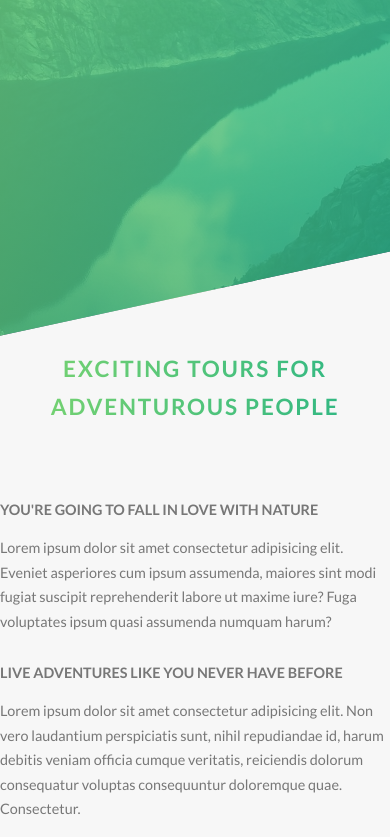
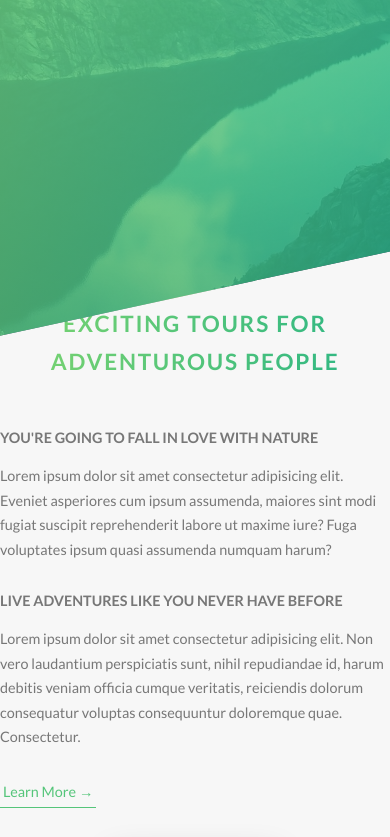
Before and after one commit to marselgray/natours, a website: page index.html in a window 390 px wide. Shown: the part 466-1303 px from the top of the page. Drawn offline with Linux system fonts and the light colour scheme.

Commit message:
Media Queries: layout and feature sections

```diff
--- a/sass/base/_utilities.scss
+++ b/sass/base/_utilities.scss
@@ -4,10 +4,18 @@
 
 .u-margin-bottom-big{
 	margin-bottom: 8rem !important;
+
+	@include breakpoint(medium){
+		margin-bottom: 5rem !important;
+	}
 }
 
 .u-margin-bottom-medium{
 	margin-bottom: 4rem !important;
+
+	@include breakpoint(medium){
+		margin-bottom: 3rem !important;
+	}
 }
 
 .u-margin-bottom-small{
--- a/sass/components/_composition.scss
+++ b/sass/components/_composition.scss
@@ -10,19 +10,44 @@
 		transition: all .2s;
 		outline-offset: 2rem;
 
+		@include breakpoint(medium){
+			float: left;
+			position: relative;
+			width: 33.33333%;
+			box-shadow: 0 1.5rem 3rem rgba($color-black, .2);
+		}
+
 		&--p1{
 			left: 0;
 			top: -2rem;
+
+			@include breakpoint(medium){
+				top: 0;
+				transform: scale(1.2);
+			}
+
 		}
 
 		&--p2{
 			right: 0;
 			top: 2rem;
+
+			@include breakpoint(medium){
+				top: -1rem;
+				transform: scale(1.3);
+				z-index: 100;
+			}
 		}
 
 		&--p3{
 			left: 20%;
 			top: 10rem;
+
+			@include breakpoint(medium){
+				top: 1rem;
+				left: 0;
+				transform: scale(1.1);
+			}
 		}
 
 		&:hover{
--- a/sass/components/_feature-box.scss
+++ b/sass/components/_feature-box.scss
@@ -7,6 +7,10 @@
 	box-shadow: 0 1.5rem 4rem rgba($color-black, .15);
 	transition: transform .3s;
 
+	@include breakpoint(medium){
+		padding: 2rem;
+	}
+
 	&__icon{
 		font-size: 6rem;
 		margin-bottom: .5rem;
@@ -14,6 +18,10 @@
 		background-image: linear-gradient(to right, $color-primary-light, $color-primary-dark);
 		-webkit-background-clip: text;
 		color: transparent;
+
+		@include breakpoint(medium){
+			margin: 0;
+		}
 	}
 
 	&:hover{
--- a/sass/layout/_footer.scss
+++ b/sass/layout/_footer.scss
@@ -11,6 +11,10 @@
 	&__logo-box{
 		text-align: center;
 		margin-bottom: 8rem;
+
+		@include breakpoint(medium){
+			margin-bottom: 6rem;
+		}
 	}
 
 	&__logo{
--- a/sass/pages/_home.scss
+++ b/sass/pages/_home.scss
@@ -2,6 +2,10 @@
 	background-color: $color-grey-light-1;
 	padding: 25rem 0;
 	margin-top: -25vh;
+
+	@include breakpoint(medium){
+		padding: 20rem 0;
+	}
 }
 
 .section-features{
@@ -19,17 +23,29 @@
 	& > * {
 		transform: skewY(7deg);
 	}
+
+	@include breakpoint(medium){
+		padding: 10rem 0;
+	}
 }
 
 .section-tours{
 	background-color: $color-grey-light-1;
 	padding: 25rem 0 15rem 0;
 	margin-top: -10rem;
+
+	@include breakpoint(medium){
+		padding: 20rem 0 10rem 0;
+	}
 }
 
 .section-stories{
 	position: relative;
 	padding: 15rem 0;
+
+	@include breakpoint(medium){
+		padding: 10rem 0;
+	}
 }
 
 .section-book{
@@ -37,6 +53,10 @@
 	background-image: linear-gradient(to right bottom,
 	$color-primary-light,
 	$color-primary-dark);
+
+	@include breakpoint(medium){
+		padding: 10rem 0;
+	}
 }
 
 .book{
```
Also changed, not shown: README.md, css/style.css.
